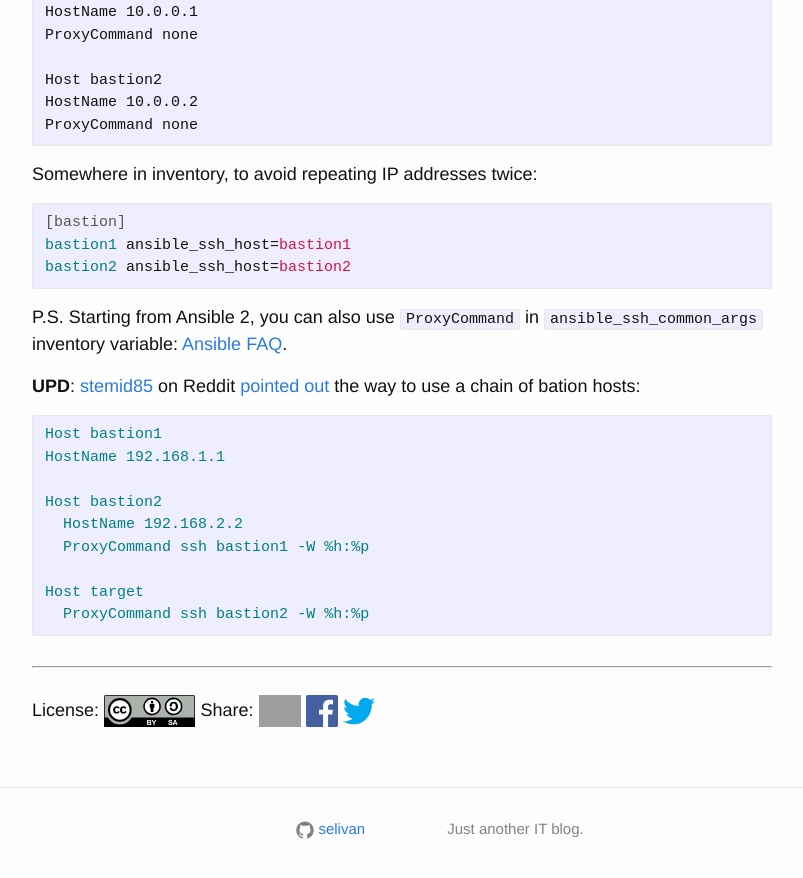
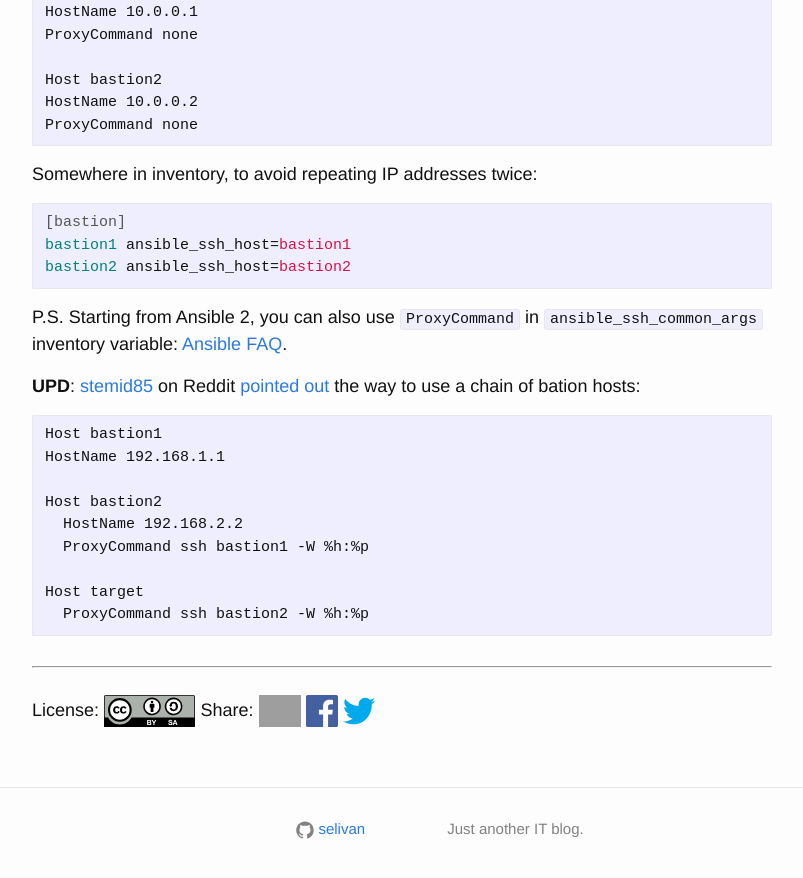
Before and after one commit to selivan/selivan.github.io, a Jekyll site: the page built from _posts/2018-01-29-ansible-ssh-bastion-host.md, in a window 1280 px wide and 900 px high, scrolled down 907 px. Shown: the top 878 px of the window, without its empty margins (238-1041 px from the left). Built offline with Jekyll 4.4.1, drawn with Linux system fonts in a browser that asks for light colours; comment, search, counter and statistics services are not loaded; grey boxes are pictures that could not be loaded.

Commit message:
Update 2018-01-29-ansible-ssh-bastion-host.md

````diff
--- a/_posts/2018-01-29-ansible-ssh-bastion-host.md
+++ b/_posts/2018-01-29-ansible-ssh-bastion-host.md
@@ -54,7 +54,7 @@ P.S. Starting from Ansible 2, you can also use `ProxyCommand` in `ansible_ssh_co
 
 **UPD**: [stemid85](https://www.reddit.com/user/stemid85) on Reddit [pointed out](https://www.reddit.com/r/linuxadmin/comments/7tp0q1/using_ansible_with_bastion_host/dtfp057/) the way to use a chain of bation hosts:
 
-```ini
+```
 Host bastion1                                                                                                                   HostName 192.168.1.1
 
 Host bastion2
````
